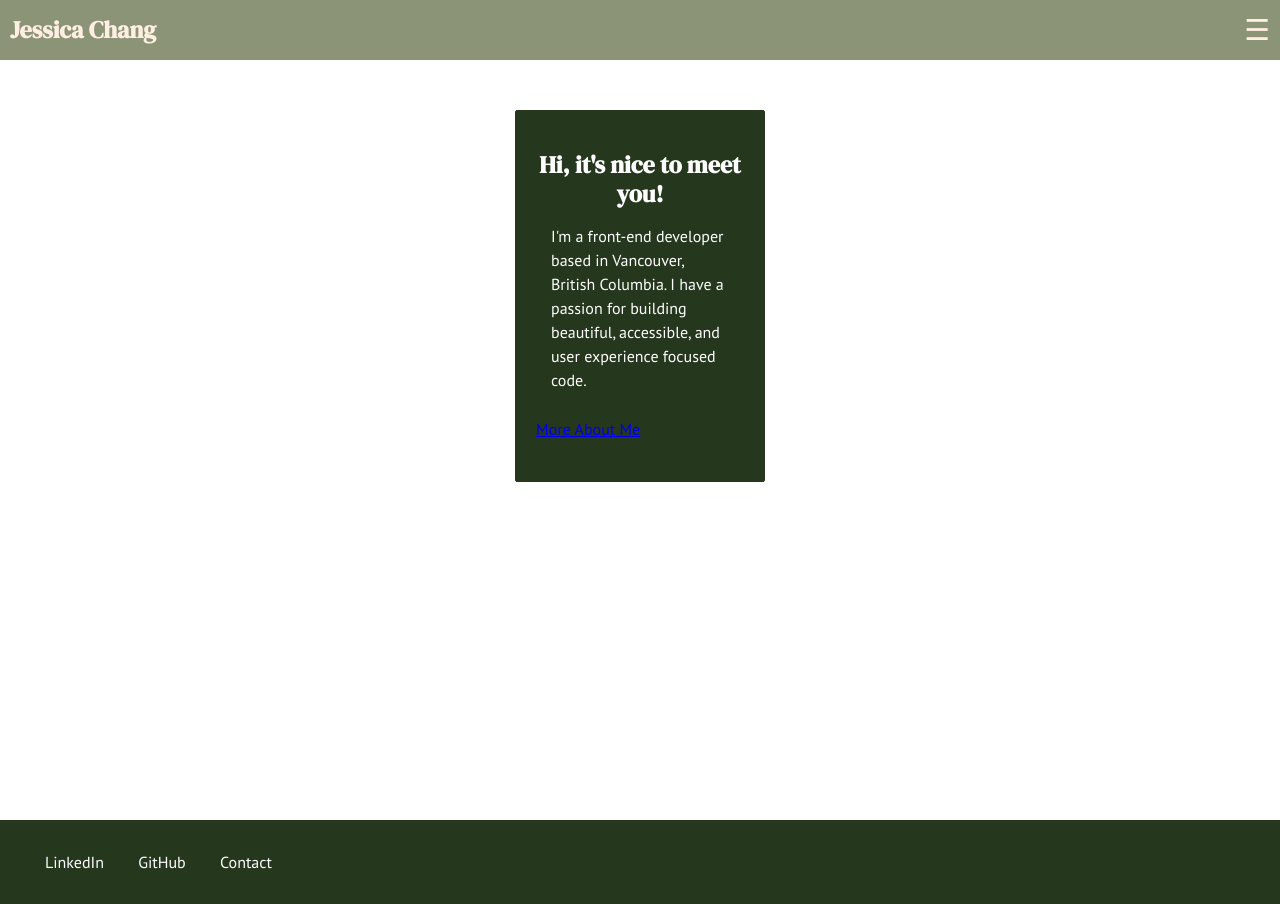
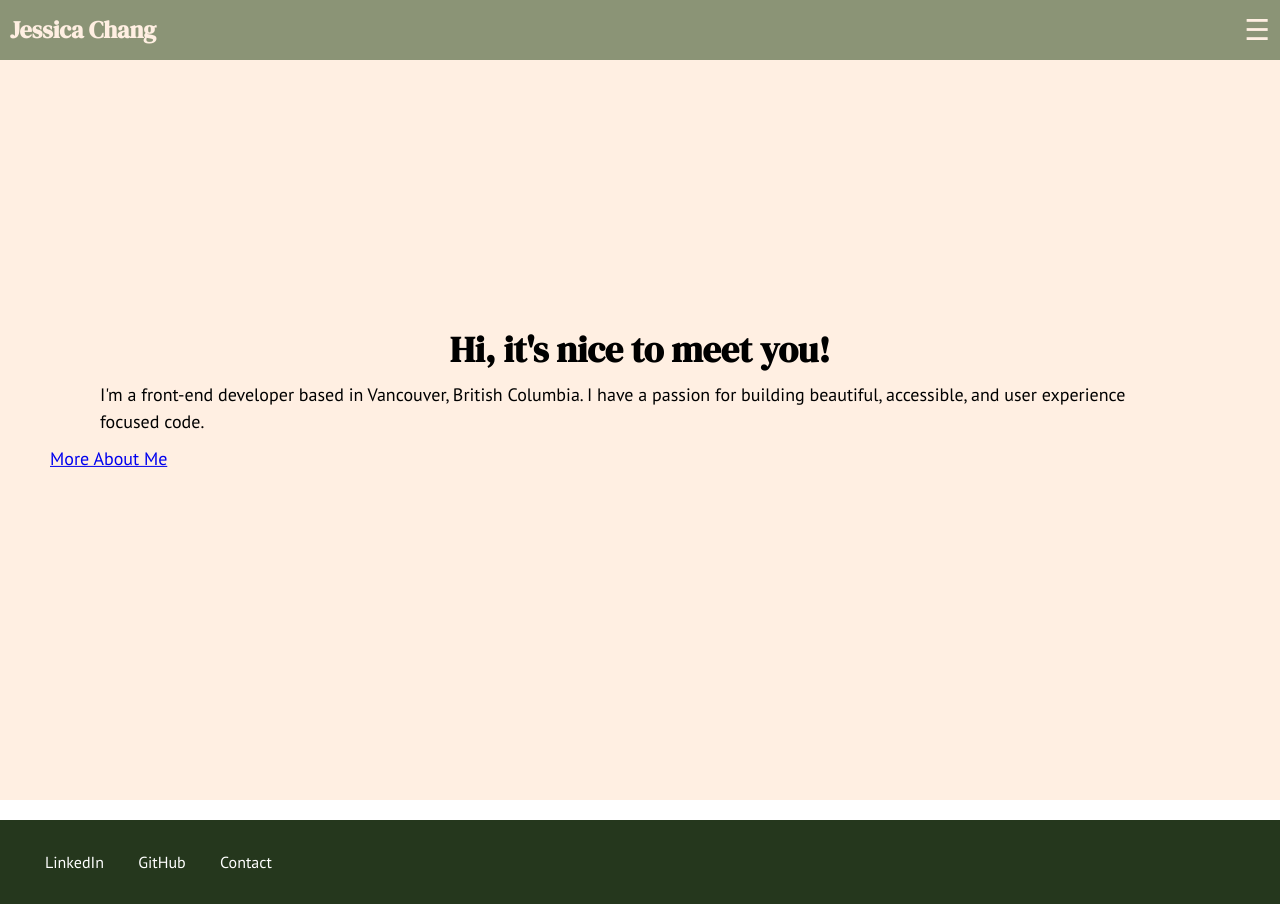
Before and after one commit to jessicajmchang/portfolio, a plain HTML site: page index.html in a window 1280 px wide. Drawn offline with nearby package versions, Linux system fonts and the light colour scheme; files that its build step writes are made by us from their sources.

Commit message:
Removed background image and about-splash styling

```diff
--- a/scss/pages/_homepage.scss
+++ b/scss/pages/_homepage.scss
@@ -1,30 +1,82 @@
 .wrapper-wallpaper {
-  background-image: url("../images/background-portfolio.svg");
-  background-size: 1200px;
-  background-position: center;
-  background-repeat: no-repeat;
-  height: 100vh;
+  height: 100%;
+  background: $accentColor;
 }
 
+.splash-title {
+  text-align: center;
+  line-height: 1.2;
+  color: $boldColor;
+  font-size: 1.7em;
+}
 
 .about-splash {
-  border: 1px solid $footerColor;
-  background-color: $footerColor;
-  color: white;
-  width: 250px;
-  padding: 40px 20px 40px 20px;
-  margin: 50px auto;
-  border-radius: 2px;
-}
-
-.home-title,
-.splash-title {
-    text-align: center;
-    line-height: 1.2;
+  margin: 0;
+  position: absolute;
+  top: 50%;
+  left: 50%;
+  margin-right: -50%;
+  transform: translate(-50%, -50%);
+  padding: 30px 10px 10px 10px;
+  line-height: $lineHeight;
 }
 
 .about-splash-text {
-    padding: 15px;
-    margin-bottom: 10px;
-    line-height: $lineHeight;
+  padding: 10px 10px 10px 10px;
 }
+
+// Media Queries
+@media (min-width: 500px){
+  .splash-title {
+    font-size: 2em;
+  }
+
+  .about-me-link {
+    width: 50%;
+    transform: translate(50%, 20%);
+    margin: 0;
+  }
+
+  .about-splash-text {
+    padding: 10px 30px 10px 30px;
+    word-break: break-word;
+  }
+}
+
+@media (min-width: 800px){
+  .splash-title {
+    font-size: 2em;
+  }
+
+  .about-me-link {
+    width: 40%;
+    transform: translate(70%, 20%);
+    margin: 0;
+  }
+
+  .about-splash-text,
+  .about-splash {
+    padding: 10px 50px 10px 50px;
+    word-break: break-word;
+    font-size: 18px;
+  }
+}
+
+@media (min-width: 1200px){
+  .splash-title {
+    font-size: 2em;
+  }
+
+  .about-me-link {
+    width: 30%;
+    transform: translate(120%, 20%);
+    margin: 0;
+  }
+
+  .about-splash-text,
+  .about-splash {
+    padding: 10px 50px 10px 50px;
+    word-break: break-word;
+    font-size: 18px;
+  }
+}
```
